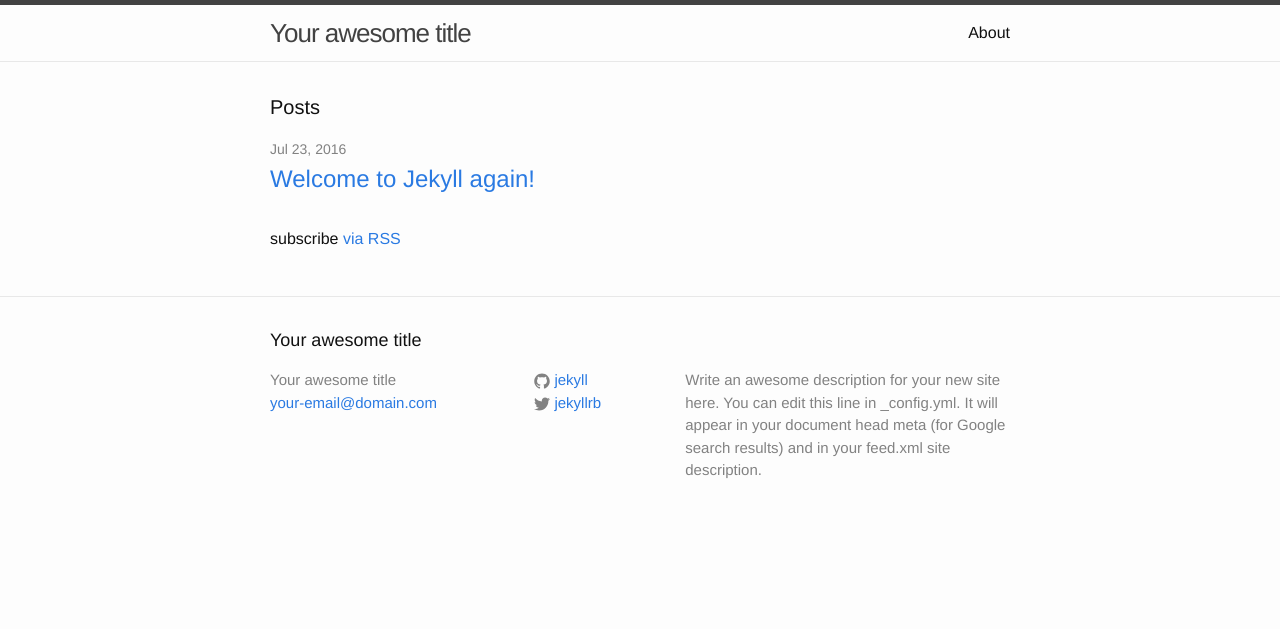
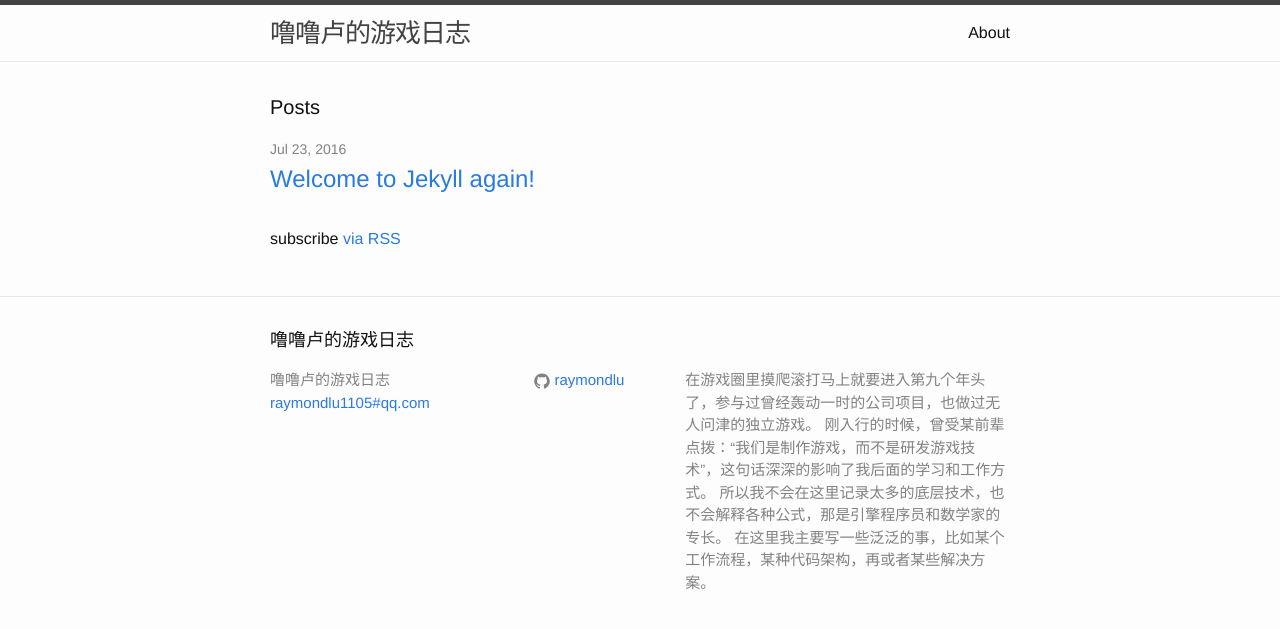
Before and after one commit to raymondlu/raymondlu.github.io, a Jekyll site: the page built from index.html, in a window 1280 px wide. Shown: the top 629 px of the page. Built offline with Jekyll 4.4.1, drawn with Linux system fonts in a browser that asks for light colours.

Commit message:
修改站点的主要配置
修改站点的主要配置

```diff
--- a/_config.yml
+++ b/_config.yml
@@ -6,16 +6,16 @@
 # 'jekyll serve'. If you change this file, please restart the server process.
 
 # Site settings
-title: Your awesome title
-email: your-email@domain.com
+title: 噜噜卢的游戏日志
+email: raymondlu1105#qq.com
 description: > # this means to ignore newlines until "baseurl:"
-  Write an awesome description for your new site here. You can edit this
-  line in _config.yml. It will appear in your document head meta (for
-  Google search results) and in your feed.xml site description.
+    在游戏圈里摸爬滚打马上就要进入第九个年头了，参与过曾经轰动一时的公司项目，也做过无人问津的独立游戏。
+    刚入行的时候，曾受某前辈点拨：“我们是制作游戏，而不是研发游戏技术”，这句话深深的影响了我后面的学习和工作方式。
+    所以我不会在这里记录太多的底层技术，也不会解释各种公式，那是引擎程序员和数学家的专长。
+    在这里我主要写一些泛泛的事，比如某个工作流程，某种代码架构，再或者某些解决方案。
 baseurl: "" # the subpath of your site, e.g. /blog
-url: "http://yourdomain.com" # the base hostname & protocol for your site
-twitter_username: jekyllrb
-github_username:  jekyll
+url: "http://raymondlu.github.io/" # the base hostname & protocol for your site
+github_username:  raymondlu
 
 # Build settings
 markdown: kramdown
```
